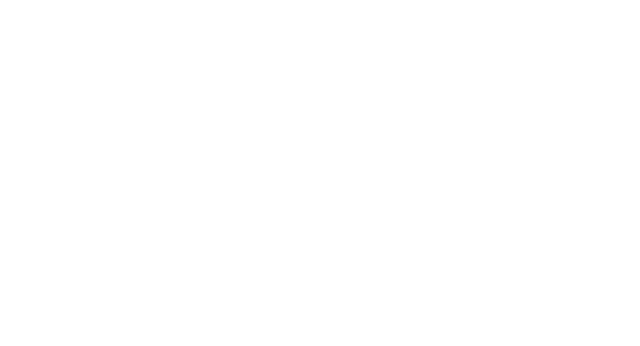
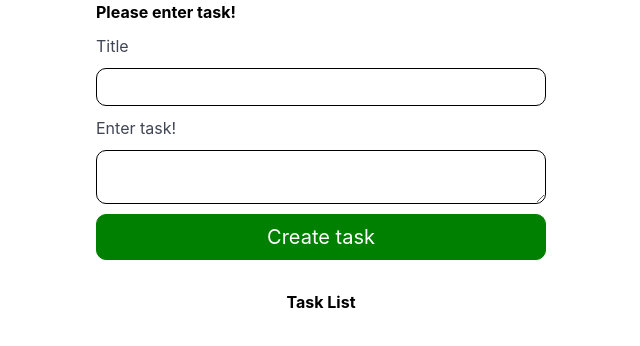
Before and after one commit to Turkana99/LearnReact, a React (Vite) app: page / in a window 1280 px wide. Shown: the top 346 px of the page, without its empty margins (319-959 px from the left). Built offline with nearby package versions, Linux system fonts and the light colour scheme.

Commit message:
Add example for forms

```diff
--- a/src/App.jsx
+++ b/src/App.jsx
@@ -38,6 +38,7 @@ import StateExample from "./components/State/stateExample";
 import "bulma/css/bulma.css";
 import StateExample2 from "./components/State/State proj. example/stateExample2";
 import SearchMain from "./components/Images project/searchMain";
+import Task from "./components/Forms example/task";
 function App() {
   return (
     <>
@@ -49,6 +50,7 @@ function App() {
       {/* <StateExample/> */}
       {/* <StateExample2 /> */}
       {/* <SearchMain /> */}
+      <Task/>
     </>
   );
 }
--- /dev/null
+++ b/src/components/Forms example/task.css
@@ -0,0 +1,95 @@
+.task {
+  display: flex;
+  flex-direction: column;
+  align-items: center;
+  gap: 20px;
+}
+.taskCreate {
+  width: 450px;
+}
+.taskEdit {
+  width: 100%;
+}
+
+h3,
+h1 {
+  font-weight: bold;
+  color: black;
+}
+.taskCreate form,
+.taskEdit form {
+  display: flex;
+  flex-direction: column;
+}
+
+.taskCreate form label,
+.taskEdit form label {
+  margin: 10px 0px;
+}
+
+.taskCreate input,
+textarea,
+.taskEdit form input,
+textarea {
+  padding: 10px;
+  border: 1px solid black;
+  border-radius: 10px;
+}
+.taskEdit button{
+    margin: 10px 0px;
+  padding: 10px;
+  border: 1px solid blueviolet;
+  background-color: blueviolet;
+  color: white;
+  border-radius: 10px;
+  font-size: 20px;
+}
+
+.taskCreate button {
+  margin: 10px 0px;
+  padding: 10px;
+  border: 1px solid green;
+  background-color: green;
+  color: white;
+  border-radius: 10px;
+  font-size: 20px;
+}
+
+.task-list {
+  display: flex;
+  flex-wrap: wrap;
+  justify-content: center;
+  gap: 20px;
+}
+.task-show div:first-child{
+  border: 1px solid green;
+  border-radius: 30px;
+  width: 350px;
+  padding: 20px;
+  display: flex;
+  flex-direction: column;
+  align-items: center;
+  gap: 20px;
+}
+
+.delete-btn {
+  padding: 5px;
+  font-size: 15px;
+  width: 60px;
+  border: none;
+  border-radius: 30px;
+  background-color: red;
+  color: white;
+  margin-right: 10px;
+}
+
+.edit-btn {
+  padding: 5px;
+  font-size: 15px;
+  width: 60px;
+  border: none;
+  border-radius: 30px;
+  background-color: green;
+  color: white;
+  margin-right: 10px;
+}
--- /dev/null
+++ b/src/components/Forms example/task.jsx
@@ -0,0 +1,51 @@
+import TaskCreate from "./taskCreate";
+import TaskList from "./taskList";
+import "./task.css";
+import { useState } from "react";
+
+function Task() {
+  const [tasks, setTasks] = useState([]); // yaradilan task melumatlarini yenilemek ucun ist. olunur.
+  const createTask = (title, taskDesc) => {
+    const createdTask = [
+      // Yaradilan tasklarimizi ozunde saxlayan bir array olmalidir.
+      ...tasks, // spread operator vasitesile kohne yaradilan tasklarimizi arrayimizde saxlamis oluruq.
+      {
+        id: Math.round(Math.random() * 999999), // Bize silme prosesini etmek ucun unikal birsey lazim oldugu ucun math random ile id elde edirik.
+        title,
+        taskDesc,
+      },
+    ];
+    setTasks(createdTask); // bu funk. vasitesile tasklarimizi update edirik.
+  };
+  const deleteTaskById = (id) => {
+    // taskimizi silmek ucun ist. olunur/.
+    const afterDeletingTasks = tasks.filter((task) => {
+      return task.id !== id;
+    }); // filter bize yeni array qaytarir hansiki icerisinde bizim silmeli oldugumuz taskin olmadigi
+    setTasks(afterDeletingTasks); // ve filterden gelen arrayi setTask metodu ile tasks arrayimizin icerisine otururuk.
+  };
+  const editTaskById = (id, updatedTitle, updatedTaskDesc) => {
+    // taskimizi silmek ucun ist. olunur/.
+    const updatedTasks = tasks.map((task) => {
+      if (task.id === id) {
+        return { id, title: updatedTitle, taskDesc: updatedTaskDesc };
+      }
+      return task;
+    });
+    setTasks(updatedTasks);
+  };
+
+  return (
+    <div className="task">
+      <TaskCreate onCreate={createTask} />
+      <h1>Task List</h1>
+      <TaskList
+        tasks={tasks}
+        onDelete={deleteTaskById}
+        onUpdate={editTaskById}
+      />
+    </div>
+  );
+}
+
+export default Task;
--- /dev/null
+++ b/src/components/Forms example/taskCreate.jsx
@@ -0,0 +1,54 @@
+import "./task.css";
+import { useState } from "react";
+
+function TaskCreate({ onCreate, task, taskFormUpdate,onUpdate }) {
+  const [title, setTitle] = useState(task ? task.title : ""); //form daxilindeki title value-su saxlamaq ucun ist. edirik.
+  // Burada initial value olaraq eger props-um olan tasks arrayinda task varsa onu, yoxdursa bos string menimsedirem.
+  const [taskDesc, setTaskDesc] = useState(task ? task.taskDesc : ""); // form daxilindeki task description value-sunu saxlamaq ucun ist. edirik.
+  const handleChange = (event) => {
+    setTitle(event.target.value);
+  }; // form title value-sunu set edirik.
+  const handleTaskChange = (event) => {
+    setTaskDesc(event.target.value);
+  }; // form description value-sunu set edirik.
+  const handleSubmit = (event) => {
+    event.preventDefault(); // Avtomatik yenilenmeni bloklayir submit zamani
+    if (taskFormUpdate) { // Bizde form-fa her iki halda submit button eynidir ve eyni funksiyani cagirir.
+    // Lakin funksiya bilmelidir ki o edit etmelidir yoxsa create
+      onUpdate(task.id, title, taskDesc); // Eger editdirse, bu melumatlari gonderirik.
+    } else {
+      onCreate(title, taskDesc); // onCreate bir funks.dir props kimi gelir ve diger komponentde task yaratma isine baxir.
+    }
+    setTitle(""); // Taski yaratdiqdan ve ya edit etdikden sonra form title valuesunu resetlemek ucun ist. olunur.
+    setTaskDesc(""); // Taski yaratdiqdan ve ya edit etdikden sonra form description valuesunu resetlemek ucun ist. olunur.
+  };
+  return (
+    <>
+      {taskFormUpdate ? ( // Gelen taskFormUpdate props valuesine gore komponentin edit-de nece, create-de nece goruneceyini tenzimleyirik.
+        <div className="taskEdit">
+          <h3>Please edit task!</h3>
+          <form>
+            <label>Please edit title</label>
+            <input value={title} onChange={handleChange} />
+            <label>Pls edit task!</label>
+            <textarea value={taskDesc} onChange={handleTaskChange} />
+            <button onClick={handleSubmit}>Edit task</button>
+          </form>
+        </div>
+      ) : (
+        <div className="taskCreate">
+          <h3>Please enter task!</h3>
+          <form>
+            <label>Title</label>
+            <input value={title} onChange={handleChange} />
+            <label>Enter task!</label>
+            <textarea value={taskDesc} onChange={handleTaskChange} />
+            <button onClick={handleSubmit}>Create task</button>
+          </form>
+        </div>
+      )}
+    </>
+  );
+}
+
+export default TaskCreate;
--- /dev/null
+++ b/src/components/Forms example/taskList.jsx
@@ -0,0 +1,15 @@
+import TaskShow from "./taskShow";
+import "./task.css";
+function TaskList({ tasks, onDelete , onUpdate}) {
+  return (
+    <div className="task-list">
+      {tasks.map((task, index) => {// task artiq burda bize icerisinde obyektler olan bir array formatinda gelir, bu arrayi map edirik.
+        return <TaskShow task={task} key={index} onDelete={onDelete} onUpdate={onUpdate}/>; // Burda keyden ist. olunmalidir.
+        // Cunki task bir array oldugu ucun ferqlendirici birsey olmalidir, cox zaman bunun ucun index-den istifade edilir.
+        // Ve yaxudda arrayimizin daxilindeki id paramateri unikal oldugundan key olaraq ondan da ist. ede bilerdik.
+      })}
+    </div>
+  );
+}
+
+export default TaskList;
--- /dev/null
+++ b/src/components/Forms example/taskShow.jsx
@@ -0,0 +1,43 @@
+import "./task.css";
+import { useState } from "react";
+import TaskCreate from "./taskCreate";
+function TaskShow({ task, onDelete,onUpdate}) {
+  const [showEdit, setShowEdit] = useState(false); // Bunu edit ve create formlari eyni oldugu lakin css-de ve is mexanizminde
+  // kicik deyisiklikler oldugu ucun ferqlenmelerine gore bu deyisen vasitesile ferqlendireceyik.True-dursa nece gorunsun, false-dursa nece gorunsun.
+  const handleDelete = () => {
+    onDelete(task.id);
+  }; // burada bize props kimi gelen onDelete funk. icerisine delete edeceyimiz task id-ni otururuk.
+  const handleSubmit = (id, updatedTitle, uptadetTaskDesc) => {
+    setShowEdit(false);
+    onUpdate(id, updatedTitle, uptadetTaskDesc);
+  };
+  const handleEdit = () => {
+    setShowEdit(!showEdit); // Ilkin olaraq showEdit false alir, edit duymesine clickde true olaraq deyisir.
+  }; // burada bize props kimi gelen onEdit funk. icerisine edit edeceyimiz task id-ni otururuk.
+  return (
+    <div className="task-show">
+      {showEdit ? (
+        <TaskCreate task={task} taskFormUpdate={true} onUpdate={handleSubmit} /> // Burada taskCreate komponentine showEdit truedursa, taskFormUpdate( bu edit ve ya create ayira bilmesi ucundur),
+      ) : (
+        // ve tebii ki tasklari gonderirik.
+        //Digeri ise eks hal
+        <div>
+          <h3>Task</h3>
+          <p>{task.title}</p>
+          <h3>Works</h3>
+          <p>{task.taskDesc}</p>
+          <div>
+            <button className="delete-btn" onClick={handleDelete}>
+              Delete
+            </button>
+            <button className="edit-btn" onClick={handleEdit}>
+              Edit
+            </button>
+          </div>
+        </div>
+      )}
+    </div>
+  );
+}
+
+export default TaskShow;
```
